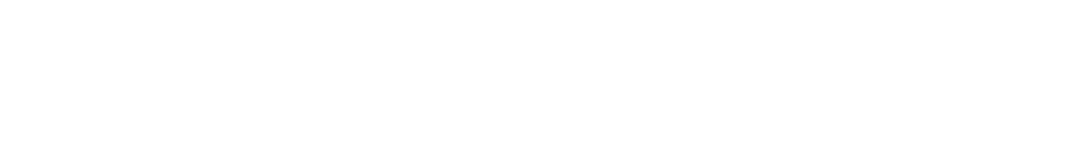
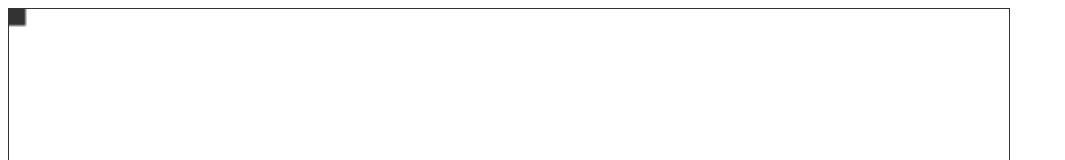
Before and after one commit to mccutchen/wrm.io, a website with bundled scripts: page flock/index.html in a window 1280 px wide. Shown: the top 160 px of the page, without its empty margins (0-1065 px from the left). Built offline with nearby package versions, Linux system fonts and the light colour scheme.

Commit message:
start drawing shit

```diff
--- a/flock/index.html
+++ b/flock/index.html
@@ -2,6 +2,13 @@
 <html>
     <head>
         <title>flock</title>
+        <style type="text/css">
+            canvas {
+                height: 500px;
+                width: 1000px;
+                border: 1px solid #333;
+            }
+        </style>
     </head>
     <body>
         <script type="text/javascript" src="build/build.js"></script>
--- /dev/null
+++ b/flock/src/animatron.js
@@ -0,0 +1,33 @@
+var Animatron = {
+    /**
+     * Create and run an animation.
+     *
+     * @param drawFn {function(context, step, ?state)} the function to call on
+     * every frame of the animation, where `step` is the current frame number
+     * and `state` is an optional, arbitrary value returned from the last call
+     * to `drawFn`.
+     *
+     * @param setupFn {?function(context)} the function to call after the
+     * <canvas> element is created but before the animation has started.
+     *
+     * @param containerEl {?Element} the element to which the <canvas> should
+     * be appended. Defaults to `document.body`.
+     *
+     * @returns {null}
+     */
+    animate: function(drawFn, setupFn, canvasEl, containerEl) {
+        if (!canvasEl) {
+            canvasEl = document.createElement('canvas');
+            (containerEl || document.body).appendChild(canvasEl);
+        }
+        var ctx = canvasEl.getContext('2d');
+        var initialState = (setupFn !== undefined) ? setupFn(ctx) : {};
+        (function loop(step, state) {
+            window.requestAnimationFrame(function() {
+                loop(step + 1, drawFn(ctx, state, step));
+            }, canvasEl);
+        }(0, initialState));
+    }
+};
+
+module.exports = Animatron;
--- a/flock/src/flock.js
+++ b/flock/src/flock.js
@@ -0,0 +1,15 @@
+function Flock(boids) {
+    this.boids = boids || [];
+}
+
+Flock.prototype.add = function(boid) {
+    this.boids.push(boid);
+};
+
+Flock.prototype.neighbors = function(boid) {
+    return this.boids.filter(function(other) {
+        return boid !== other;
+    });
+};
+
+module.exports = Flock;
--- a/flock/src/main.js
+++ b/flock/src/main.js
@@ -1,7 +1,40 @@
+var Animatron = require('./animatron');
+// var Behaviors = require('./behaviors');
 var Boid = require('./boid');
-var Vector = require('./vector');
-var Behaviors = require('./behaviors');
+var Flock = require('./flock');
 
-console.log(Boid);
-console.log(Vector);
-console.log(Behaviors);
+function setup() {
+    var flock = new Flock();
+    for (var i = 0; i < 5; i++) {
+        flock.add(new Boid());
+    }
+    return {
+        'flock': flock
+    };
+}
+
+function draw(ctx, state, step) {
+    console.log('step %d', step);
+    var flock = state['flock'];
+    var boids = flock.boids;
+    for (var i = 0; i < flock.boids.length; i++) {
+        var boid = boids[i];
+        var neighbors = flock.neighbors(boid);
+        console.log('boid %s neighbors %o', boid, neighbors);
+        drawBoid(boid, ctx);
+    }
+    return state;
+}
+
+function drawBoid(boid, ctx) {
+    var x = (0.5 + boid.pos.x) << 0;
+    var y = (0.5 + boid.pos.y) << 0;
+    ctx.fillStyle = '#333';
+    ctx.fillRect(x, y, 5, 5);
+}
+
+function main() {
+    Animatron.animate(draw, setup);
+}
+
+main();
```
